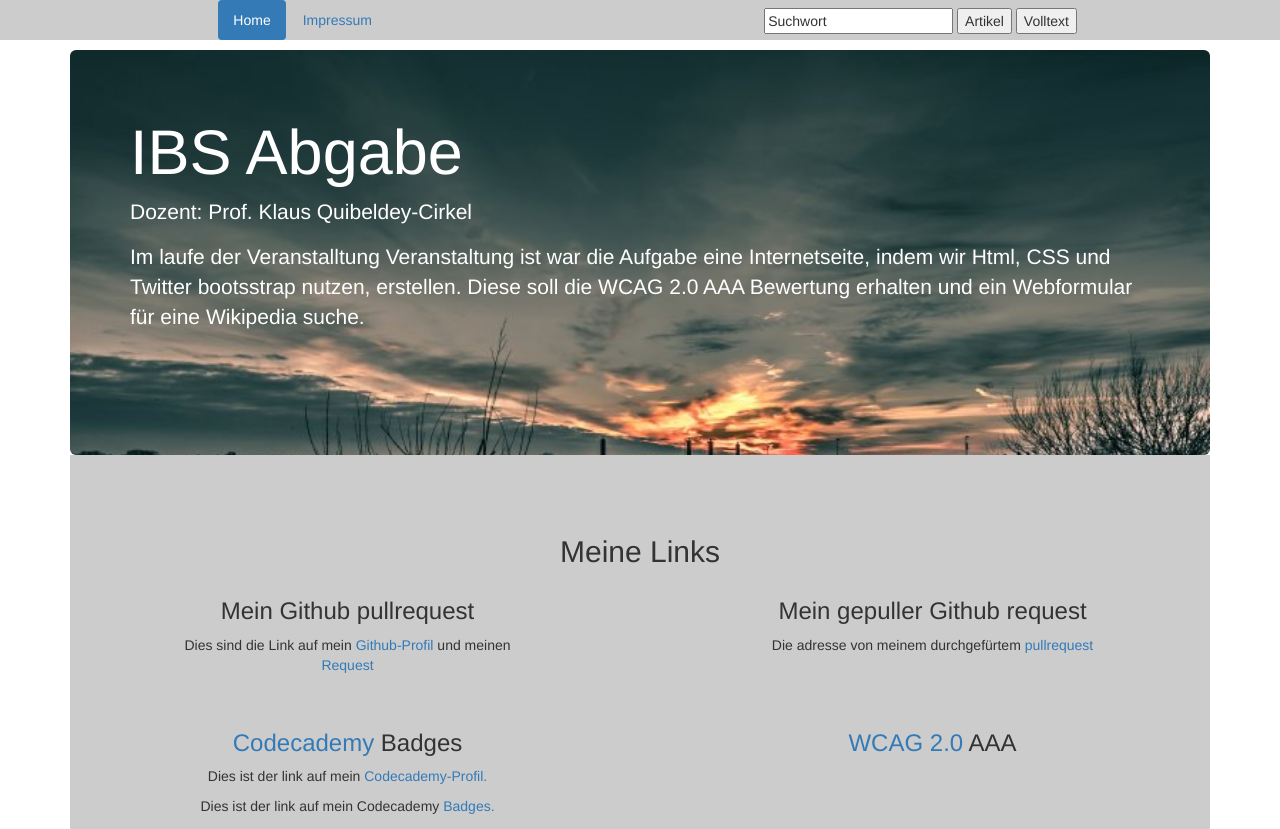
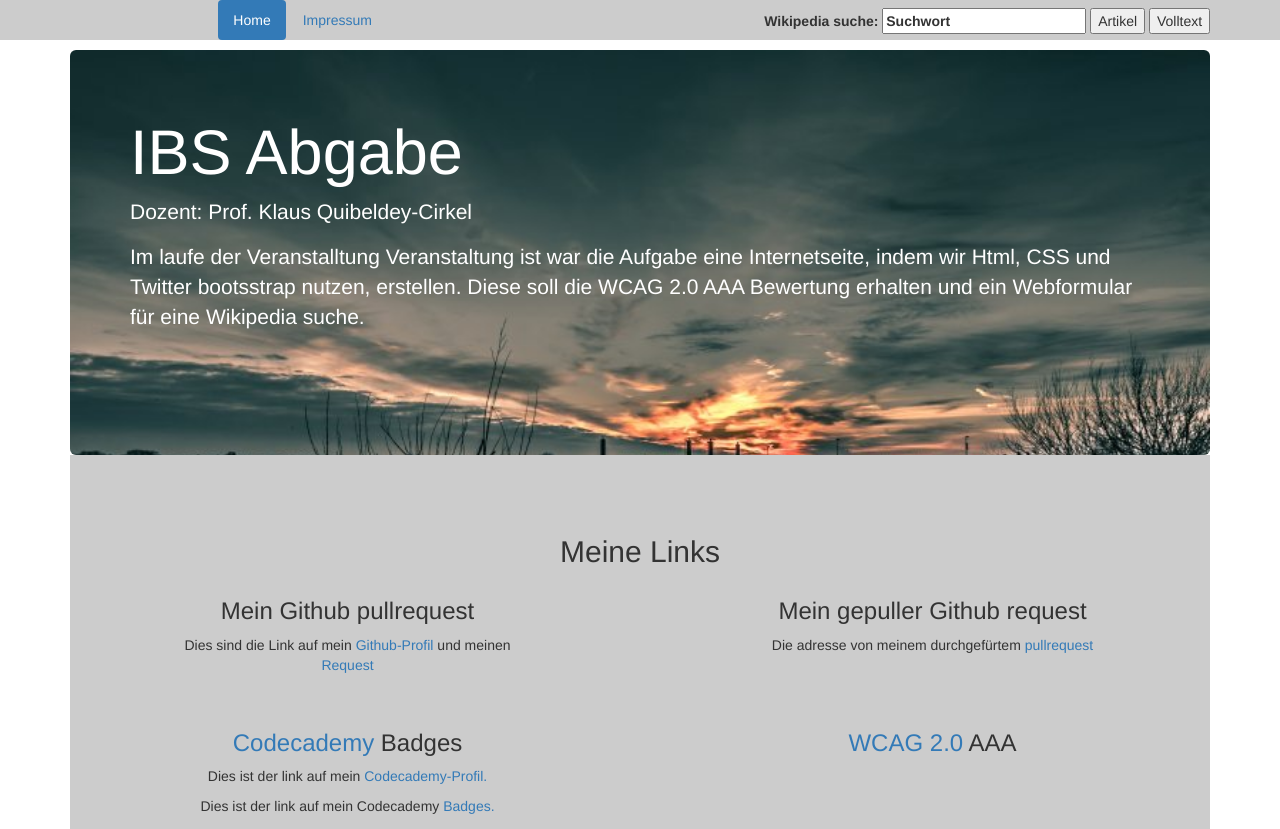
Before and after one commit to vincentvogel/vincentvogel, a plain HTML site: page index.html in a window 1280 px wide. Shown: the top 829 px of the page. Drawn offline with nearby package versions, Linux system fonts and the light colour scheme.

Commit message:
ready 4 pullrequest v2

```diff
--- a/index.html
+++ b/index.html
@@ -22,12 +22,12 @@
 					<li><a href="Impressum.html">Impressum</a></li>
 				</ul>
 			</div>
-			<div class="col-md-4" id="suche">
+			<div class="col-md-5" id="suche">
 				<form action="http://de.wikipedia.org/wiki/Spezial:Suche">
-					 <input type="text" name="search"
+					<label> Wikipedia suche: <input type="text" name="search"
 						value="Suchwort"
 						onblur="if(this.value  == '') { this.value='Suchwort'}"
-						onfocus="if (true) { this.value=''}" />  <input type="submit"
+						onfocus="if (true) { this.value=''}" /></label>  <input type="submit"
 						name="go" value="Artikel" /> <input type="submit" name="fulltext"
 						value="Volltext" />
 				</form>
```
